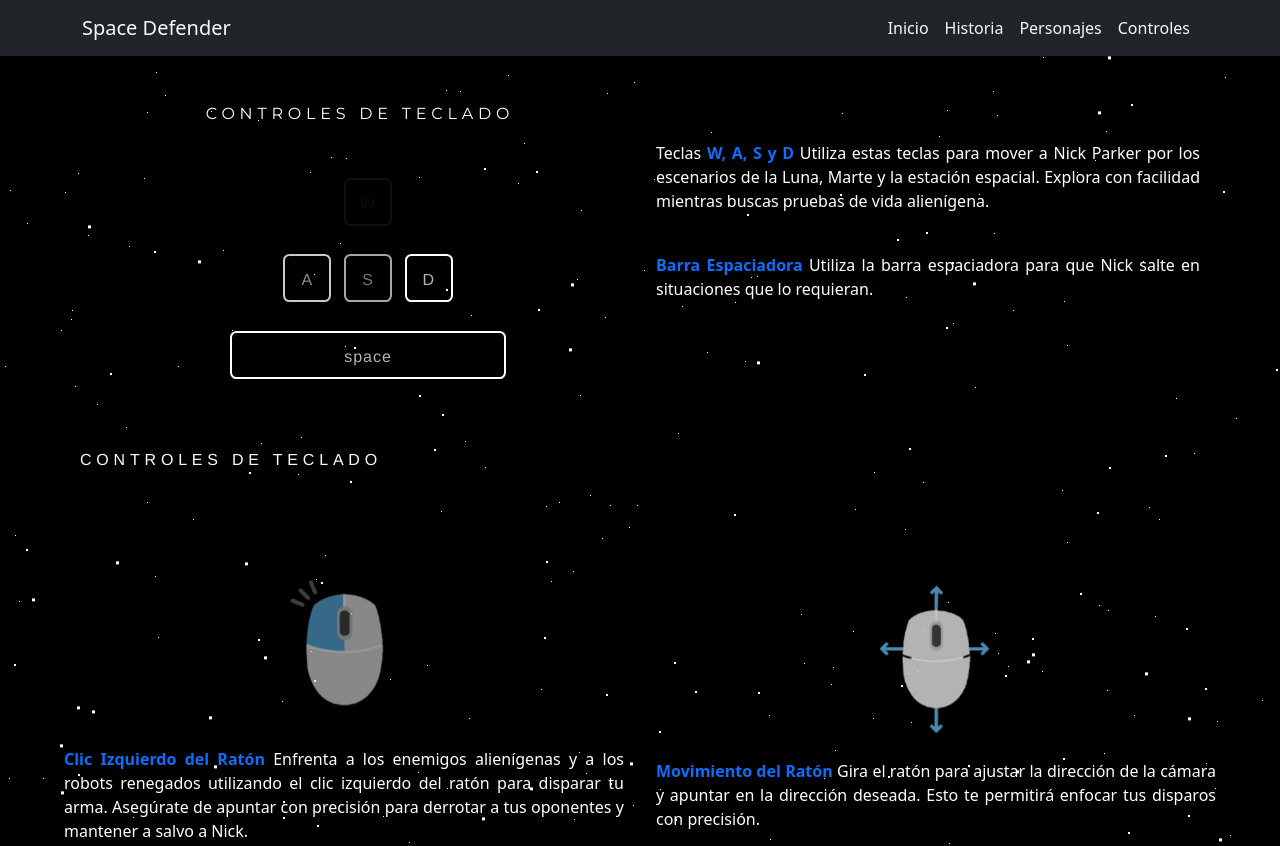
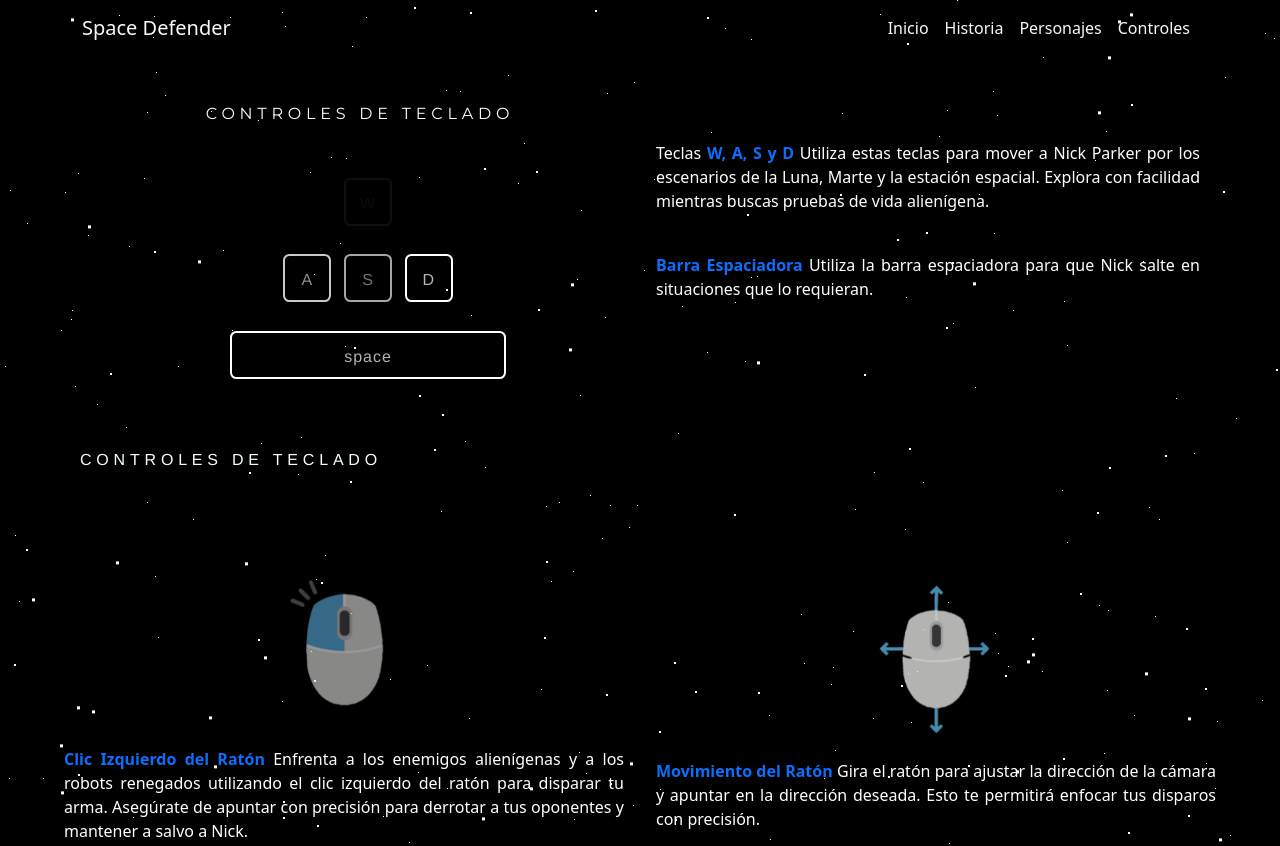
Before and after one commit to 2401luisalbert/integradora-game-react, a React (Vite) app: page /mechanics in a window 1280 px wide. Shown: the top 846 px of the page. Built offline with nearby package versions, Linux system fonts and the light colour scheme.

Commit message:
modificated navbar background

```diff
--- a/src/components/global/NavbarComponent.jsx
+++ b/src/components/global/NavbarComponent.jsx
@@ -2,7 +2,7 @@ import { NavLink } from "react-router-dom";
 
 const NavbarComponent = () => {
   return (
-    <nav className="navbar navbar-expand-lg bg-dark">
+    <nav className="navbar navbar-expand-lg" style={{backgroundColor:"transparent"}}>
       <div className="container">
         <NavLink to="/" className="navbar-brand text-light">
           Space Defender
```
